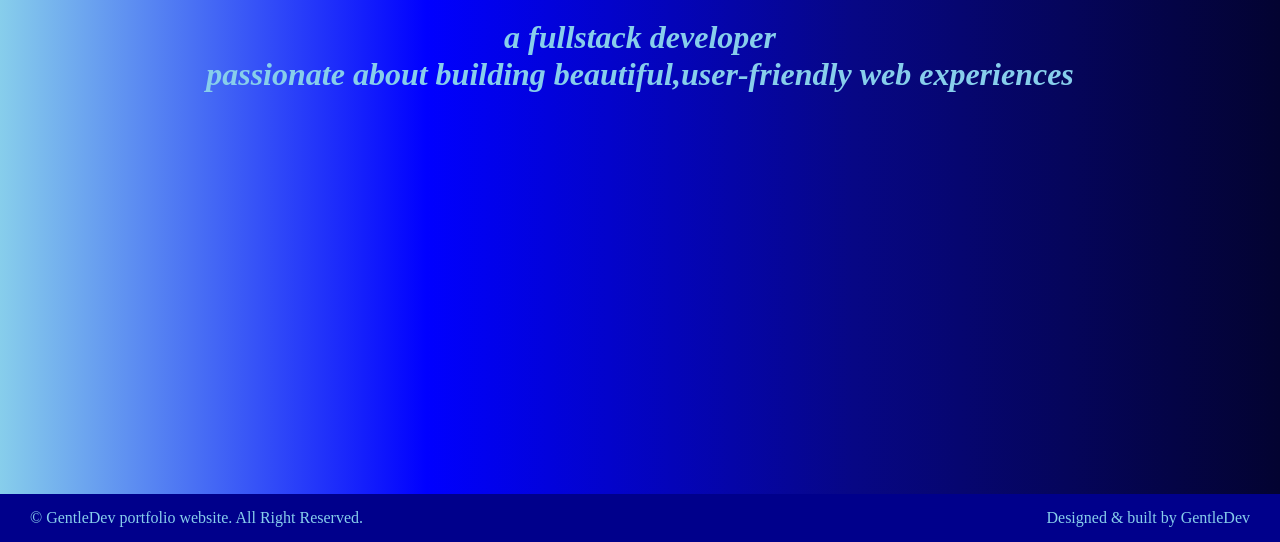
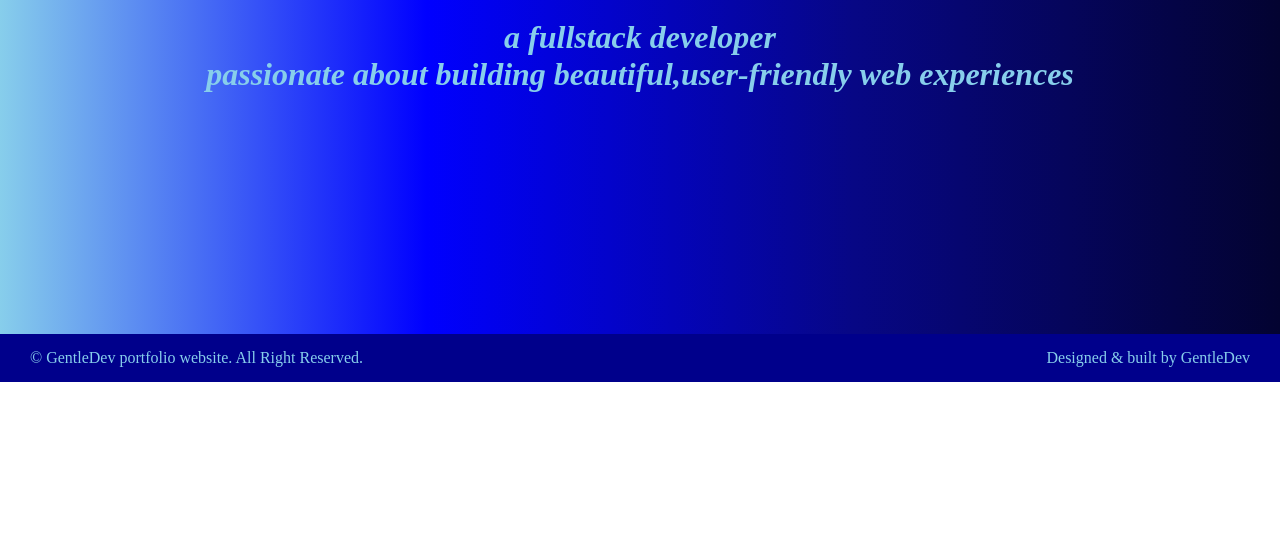
Before and after one commit to GentleDev9/myportfolio, a plain HTML site: page index.html in a window 1280 px wide. Shown: the part 306-848 px from the top of the page. After the commit the page ends 800 px from the top, so only its background shows below. Drawn offline with Linux system fonts and the light colour scheme.

Commit message:
files updated

```diff
--- a/mylandingpage.css
+++ b/mylandingpage.css
@@ -57,7 +57,7 @@ nav{
 }
 .hero-sect{
   background-image: linear-gradient(to left,rgb(3, 3, 49), rgb(7, 7, 133),blue, skyblue);
-  height: 100vh;
+  height: 80vh;
 }
 .text{
   text-align: center;
```
Also changed, not shown: otherhtmlfiles/contactme.html (+1 -1 lines).
